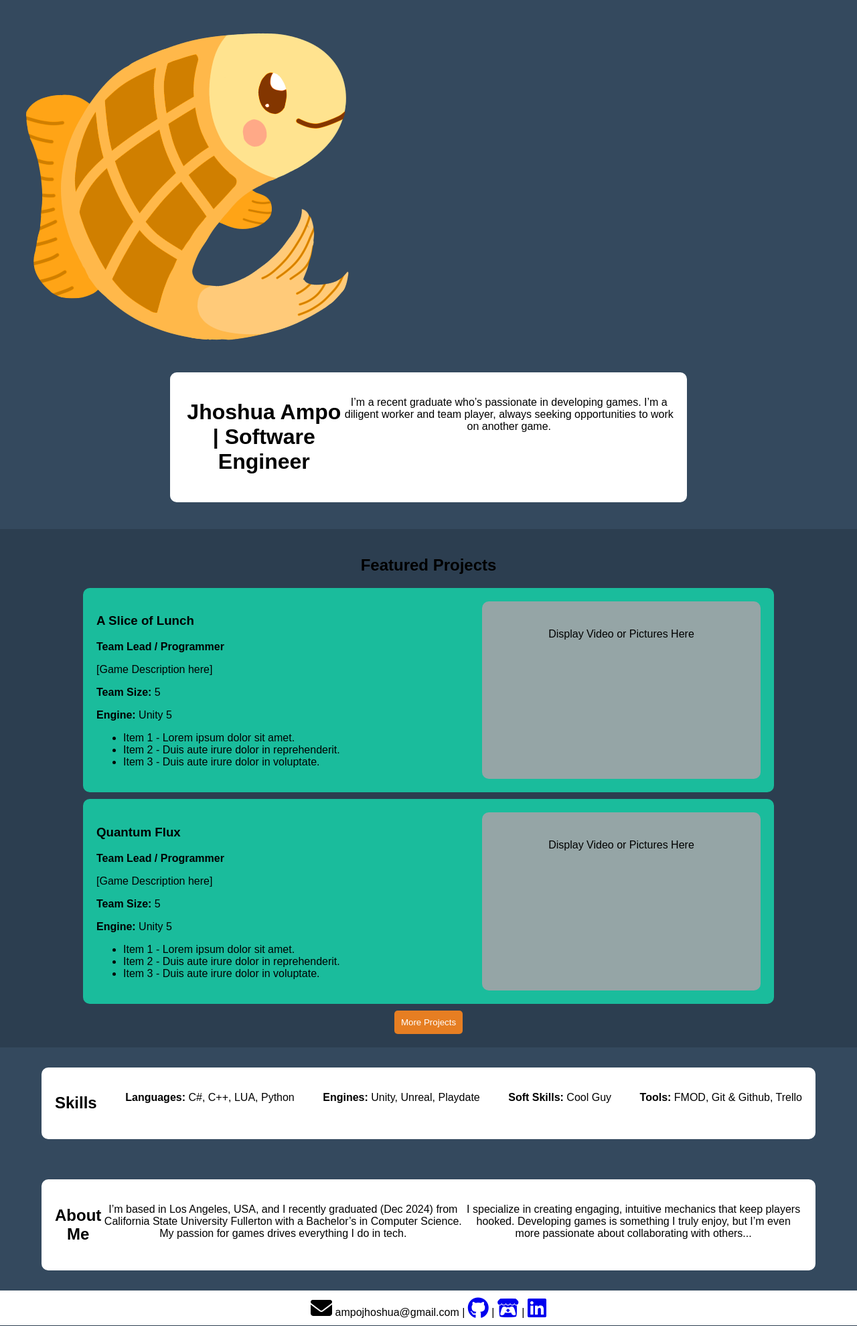
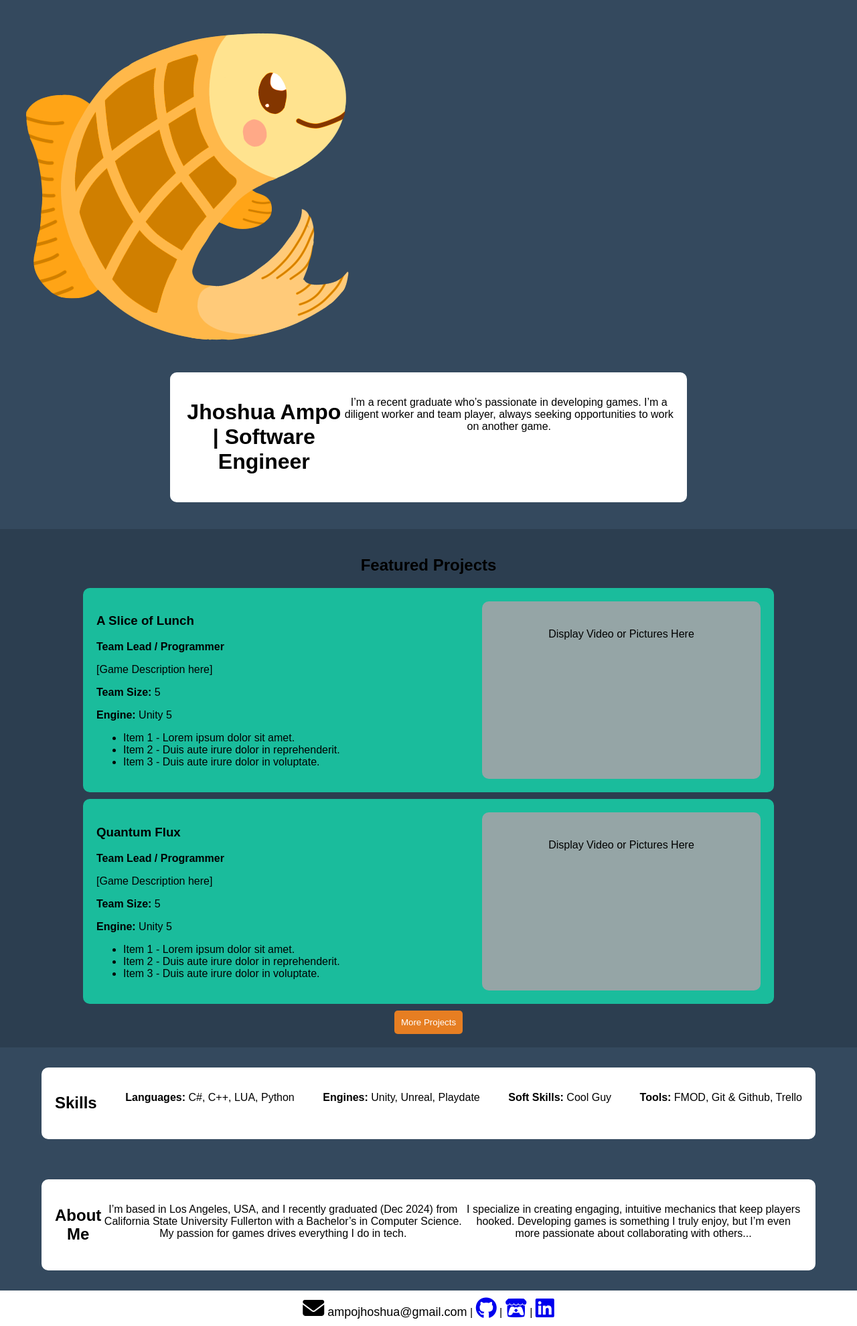
Before and after one commit to Waffle-Fish/Waffle-Fish.github.io, a Jekyll site: the page built from README.md, in a window 1280 px wide. Shown: the whole page at 67% size. Built offline with Jekyll 4.4.1, drawn with Linux system fonts in a browser that asks for light colours; nearby versions of some CDN libraries; our own code applies the rules of GitHub Pages for plain Markdown files.

Commit message:
update footer font size

```diff
--- a/_layouts/default.html
+++ b/_layouts/default.html
@@ -78,7 +78,7 @@
     </section>
 
     <footer class="footer">
-        <i class="fa-solid fa-envelope fa-2x"></i><span> ampojhoshua@gmail.com</span> | <a href="https://github.com/Waffle-Fish"><i class="fa-brands fa-github fa-2x"></i></a> | <a href="https://wafflefish.itch.io/"><i class="fa-brands fa-itch-io fa-2x"></i></a> | <a href="https://www.linkedin.com/in/jhoshua-ampo/"><i class="fa-brands fa-linkedin fa-2x"></i></a>
+        <i class="fa-solid fa-envelope fa-2x"></i><span style="font-size: large;"> ampojhoshua@gmail.com</span> | <a href="https://github.com/Waffle-Fish"><i class="fa-brands fa-github fa-2x"></i></a> | <a href="https://wafflefish.itch.io/"><i class="fa-brands fa-itch-io fa-2x"></i></a> | <a href="https://www.linkedin.com/in/jhoshua-ampo/"><i class="fa-brands fa-linkedin fa-2x"></i></a>
     </footer>
 
 </body>
--- a/assets/style.css
+++ b/assets/style.css
@@ -78,7 +78,6 @@ body {
   text-align: center;
   padding: 10px;
   background: white;
-  font-size: medium;
 }
 
 .hero-text {
```
